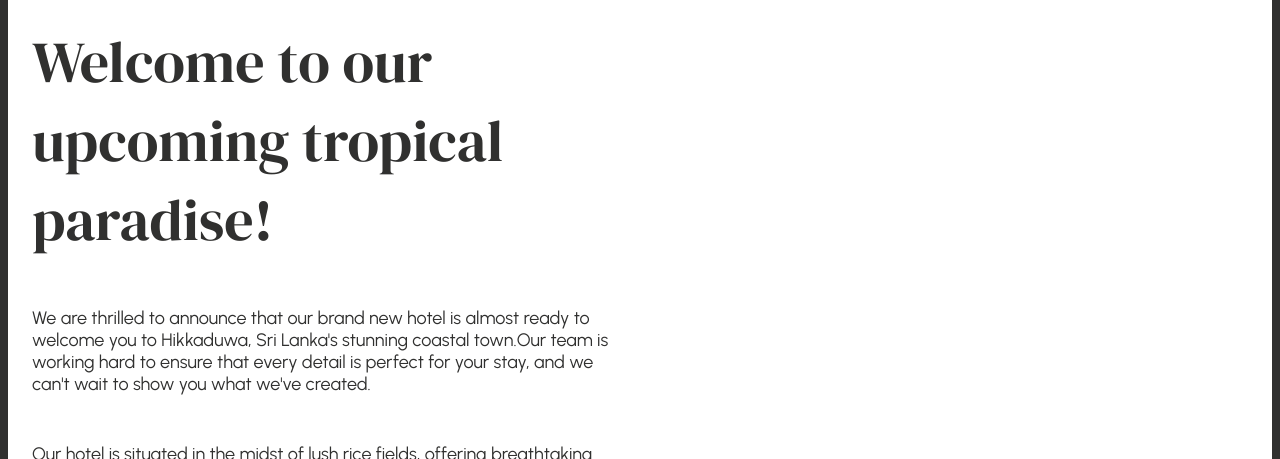
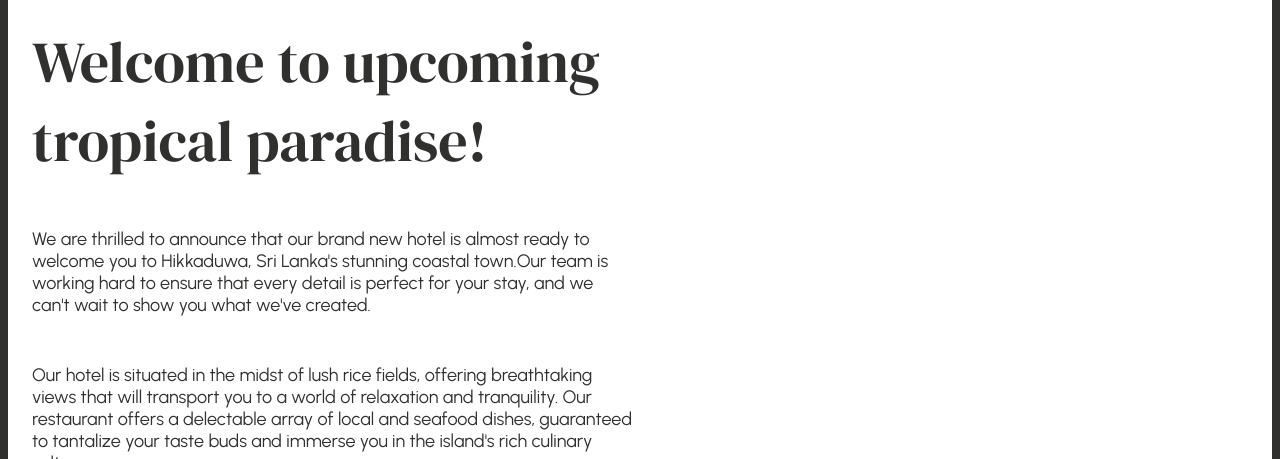
Before and after one commit to OlgaGoryszewska/Ceylons-house-hikkaduwa, a plain HTML site: page index.html in a window 1280 px wide. Shown: the part 812-1271 px from the top of the page. Drawn offline with Linux system fonts and the light colour scheme.

Commit message:
git push

```diff
--- a/index.html
+++ b/index.html
@@ -41,7 +41,7 @@
         type="video/mp4">
     </video>
 
-    <h1>Welcome to our upcoming tropical paradise!</h1>
+    <h1>Welcome to upcoming tropical paradise!</h1>
 
     <p>We are thrilled to announce that our brand new hotel is almost ready to welcome you to Hikkaduwa, Sri Lanka's stunning coastal town.Our team is working hard to ensure that every detail is perfect for your stay, and we can't wait to show you what we've created.</p>
 
```
